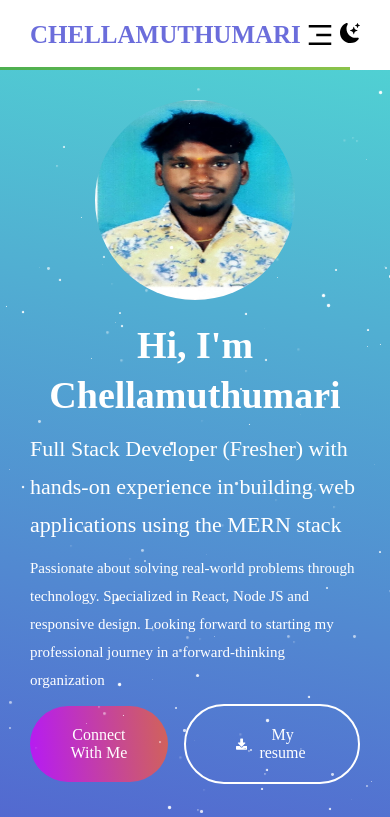
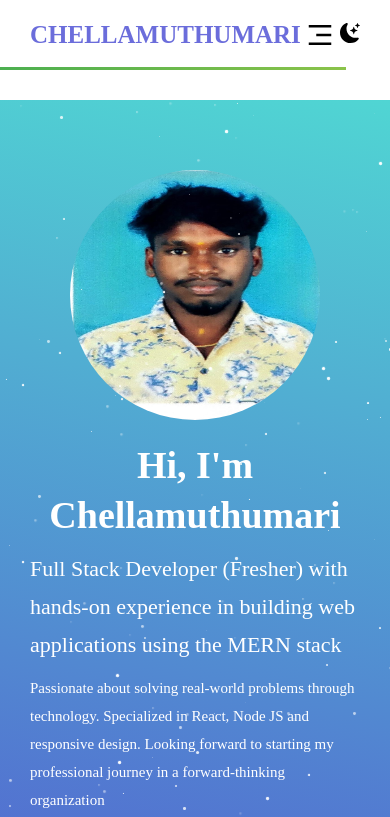
Before and after one commit to CHELLAMUTHU-dev/Portfolio, a React (Create React App) app: page / in a window 390 px wide. Shown: the top 817 px of the page. Built offline with nearby package versions, Linux system fonts and the light colour scheme.

Commit message:
profile update

```diff
--- a/src/components/Hero/index.css
+++ b/src/components/Hero/index.css
@@ -16,7 +16,7 @@
   @media (max-width:768px) {
     flex-direction: column;
     justify-content: flex-start;
-    margin-top: 30px;
+    margin-top: 100px;
   }
 }
 
@@ -66,8 +66,8 @@
     border-radius: 100%;
     position: relative;
     @media (max-width:768px) {
-      height: 200px;
-      width: 200px;
+      height: 250px;
+      width: 250px;
       margin-top: 70px;
     }
 }
```
